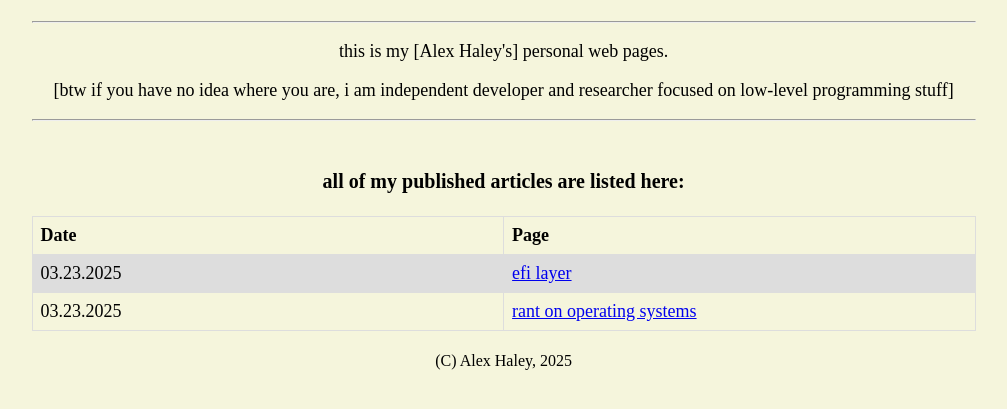
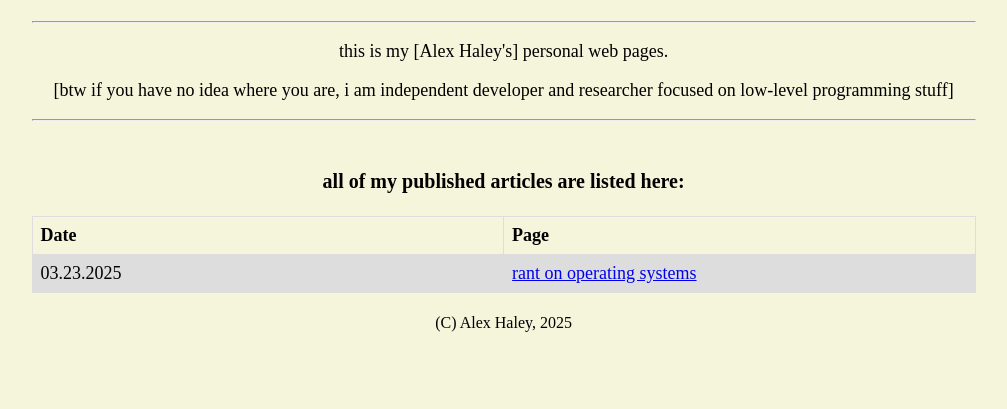
Before and after one commit to alex-haley/alex-haley.github.io, a plain HTML site: page index.html in a window 1280 px wide. Shown: the part 69-478 px from the top of the page, without its empty margins (130-1137 px from the left). Drawn offline with Linux system fonts and the light colour scheme.

Commit message:
Lora font added

```diff
--- a/index.html
+++ b/index.html
@@ -5,6 +5,11 @@
     <meta name="viewport" content="width=device-width, initial-scale=1">
     <title>ahaleyblog</title>
     <style>
+
+      @font-face {
+	  font-family: 'Lora';
+	  src: url('media/Lora-Medium.ttf') format('ttf');
+      }
 
       h1 {
 	  color: green;
@@ -50,6 +55,7 @@
       }
 
       html {
+	  font-family: 'Lora';
 	  max-width: 75%;
 	  padding-left: 2%;
 	  padding-right: 3%;
@@ -76,10 +82,6 @@
       </tr>
       <tr>
 	<td>03.23.2025</td>
-	<td><a href="articles/efi_layer.html">efi layer</a></td>
-      </tr>
-      <tr>
-	<td>03.23.2025</td>
 	<td><a href="articles/rant_on_os.html">rant on operating systems</a></td>
       </tr>
     </table>
```
Also changed, not shown: articles/rant_on_os.html (+6 -0 lines), media/Lora-Medium.ttf (added), 1 other file.
